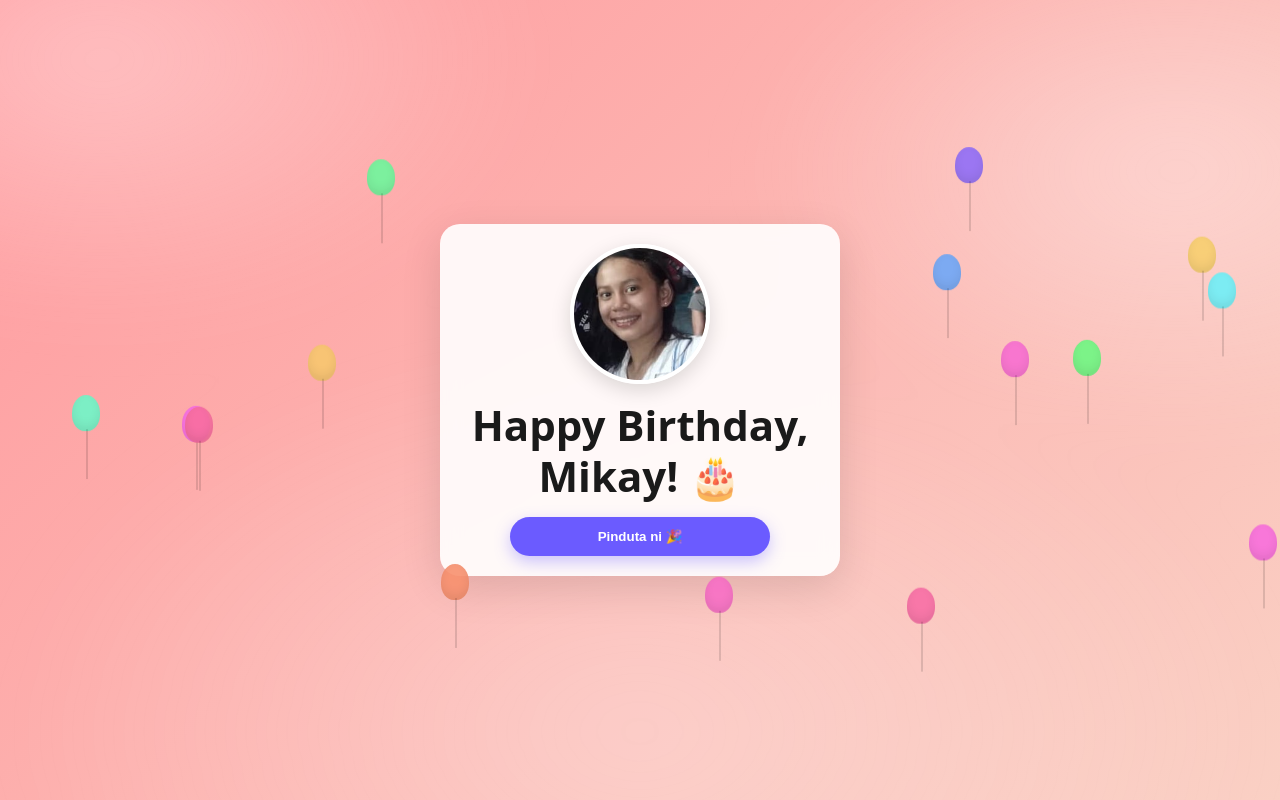
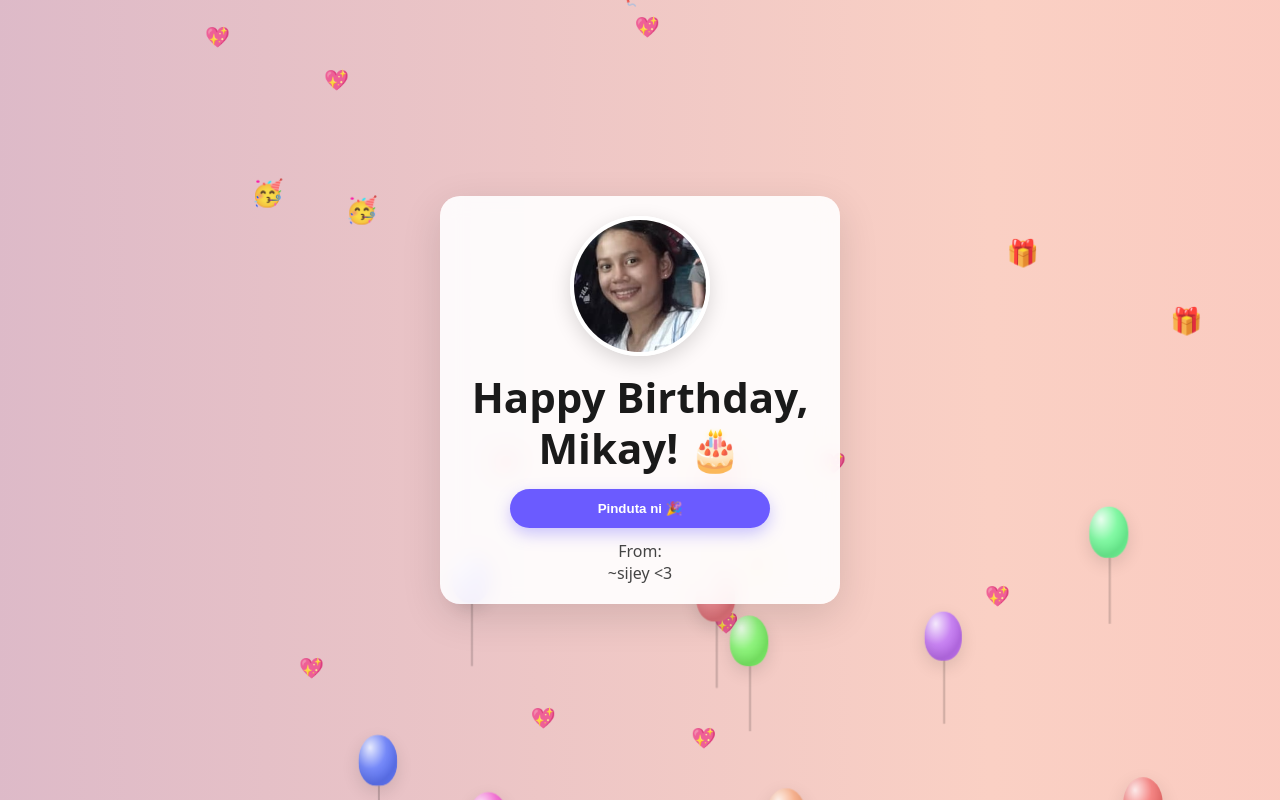
Before and after one commit to m3ruem/birthdaysurp, a plain HTML site: page index.html in a window 1280 px wide. Drawn offline with Linux system fonts and the light colour scheme.

Commit message:
Final na gid

```diff
--- a/index.html
+++ b/index.html
@@ -7,8 +7,6 @@
   <meta name="description" content="A tiny birthday website surprise." />
   <style>
     :root{
-      --bg1:#ff9a9e;
-      --bg2:#fad0c4;
       --accent:#6b5bff;
       --text:#1a1a1a;
       --white:#ffffff;
@@ -18,18 +16,17 @@
     body{
       font-family: ui-sans-serif, system-ui, -apple-system, Segoe UI, Roboto, Helvetica, Arial, "Apple Color Emoji","Segoe UI Emoji";
       color:var(--text);
-      background: linear-gradient(135deg,var(--bg1),var(--bg2));
+      background: linear-gradient(270deg, #ff9a9e, #fad0c4, #a18cd1, #fbc2eb, #f6d365, #96e6a1);
+      background-size: 1200% 1200%;
+      animation: bgShift 20s ease infinite;
       overflow-x:hidden;
     }
-    body::before{
-      content:""; position:fixed; inset:-20%;
-      background: radial-gradient(40% 40% at 20% 20%, rgba(255,255,255,.35), transparent 60%),
-                  radial-gradient(40% 40% at 80% 30%, rgba(255,255,255,.35), transparent 60%),
-                  radial-gradient(60% 60% at 50% 80%, rgba(255,255,255,.25), transparent 60%);
-      filter: blur(40px);
-      z-index:-1; animation: floatBg 20s ease-in-out infinite alternate;
+
+    @keyframes bgShift {
+      0% {background-position:0% 50%}
+      50% {background-position:100% 50%}
+      100% {background-position:0% 50%}
     }
-    @keyframes floatBg{to{transform:translateY(-2rem)}}
 
     .container{
       min-height:100%; display:flex; flex-direction:column; align-items:center; justify-content:center;
@@ -43,6 +40,8 @@
       backdrop-filter: blur(10px);
       border-radius: 20px; box-shadow: 0 12px 40px rgba(0,0,0,.12);
       padding: 20px;
+      position:relative;
+      z-index:2;
     }
 
     .title{
@@ -68,13 +67,73 @@
     button:hover{transform: translateY(-1px)}
     button:active{transform: translateY(1px); opacity:.9}
 
-    .balloon{position:fixed; bottom:-120px; width:28px; height:36px; border-radius:50% 50% 45% 45%;
-      background: rgba(255,255,255,.8); box-shadow: inset 0 -5px 10px rgba(0,0,0,.08);
-      animation: rise linear infinite; z-index:0}
-    .balloon::after{content:""; position:absolute; left:50%; top:34px; width:2px; height:50px; background:rgba(0,0,0,.12)}
-    @keyframes rise{to{transform:translateY(-130vh)}}
+    .from{
+      margin-top: 12px;
+      font-size: 16px;
+      font-weight: 500;
+      color: #444;
+    }
 
-    #confetti{position:fixed; inset:0; pointer-events:none}
+    #confetti{position:fixed; inset:0; pointer-events:none; z-index:1}
+
+    /* Floating hearts */
+    .heart{
+      position: fixed;
+      font-size: 20px;
+      opacity: .9;
+      animation: floatUp linear infinite;
+      z-index:0;
+    }
+    @keyframes floatUp{
+      to{transform: translateY(-120vh)}
+    }
+
+    /* Birthday graphics 🎂🎁🎈 */
+    .bday{
+      position: fixed;
+      font-size: 26px;
+      opacity:.85;
+      animation: driftUp linear infinite;
+      z-index:0;
+    }
+    @keyframes driftUp{
+      to{transform: translateY(-130vh)}
+    }
+
+    /* Realistic balloon shapes */
+    .balloon{
+      position: fixed;
+      bottom: -120px;
+      width: 40px;
+      height: 55px;
+      border-radius: 50% 50% 45% 45%;
+      background: red;
+      animation: rise 14s linear infinite;
+      z-index:0;
+    }
+    .balloon::after{
+      content:"";
+      position:absolute;
+      left:50%;
+      top:55px;
+      width:2px;
+      height:60px;
+      background:rgba(0,0,0,.2);
+    }
+    @keyframes rise {
+      0% {transform:translateY(0) translateX(0)}
+      100% {transform:translateY(-130vh) translateX(var(--dx, 0))}
+    }
+      /* Realistic balloons 🎈 (gradient + string + gentle drift) */
+    .balloon{position:fixed; bottom:-120px; width:38px; height:50px; border-radius:50% 50% 45% 45%;
+      background: radial-gradient(120% 120% at 30% 25%, rgba(255,255,255,.85), rgba(255,255,255,.15) 35%, rgba(0,0,0,.05) 60%, rgba(0,0,0,.0) 70%),
+                  var(--balloon-color, #ffcc66);
+      box-shadow: inset 0 -6px 12px rgba(0,0,0,.08), 0 6px 18px rgba(0,0,0,.12);
+      animation: rise linear infinite, sway 3.6s ease-in-out infinite;
+      z-index:0}
+    .balloon::after{content:""; position:absolute; left:50%; top:50px; width:2px; height:64px; background:rgba(0,0,0,.18)}
+    @keyframes rise{to{transform:translateY(-130vh) translateX(var(--dx, 0))}}
+    @keyframes sway{50%{transform: translateY(var(--y,0)) translateX(calc(var(--dx,0) * .25))}}
   </style>
 </head>
 <body>
@@ -85,23 +144,74 @@
       <h1 class="title">Happy Birthday, Mikay! 🎂</h1>
       <div class="cta">
         <button id="confettiBtn">Pinduta ni 🎉</button>
+        <div class="from">From:<br>~sijey <3</div>
       </div>
     </div>
   </div>
 
   <script>
-    for (let i=0;i<15;i++) addBalloon();
-    function addBalloon(){
+    // Hearts
+    for (let i=0;i<15;i++) addHeart();
+    function addHeart(){
+      const h = document.createElement('div');
+      h.className = 'heart';
+      h.textContent = '💖';
+      h.style.left = Math.random()*100 + 'vw';
+      h.style.top = (80+Math.random()*20) + 'vh';
+      h.style.animationDuration = 6 + Math.random()*8 + 's';
+      h.style.animationDelay = -Math.random()*8 + 's';
+      document.body.appendChild(h);
+    }
+
+    // Birthday graphics 🎂🎁🎈
+    const icons = ['🎂','🎁','🎈','🥳'];
+    for (let i=0;i<10;i++) addBday();
+    function addBday(){
       const b = document.createElement('div');
-      b.className = 'balloon';
-      const left = Math.random()*100; b.style.left = left + 'vw';
-      const hue = Math.floor(Math.random()*360);
-      b.style.background = `hsl(${hue} 90% 70% / .9)`;
-      b.style.animationDuration = 12 + Math.random()*15 + 's';
+      b.className = 'bday';
+      b.textContent = icons[Math.floor(Math.random()*icons.length)];
+      b.style.left = Math.random()*100 + 'vw';
+      b.style.top = (80+Math.random()*20) + 'vh';
+      b.style.animationDuration = 8 + Math.random()*10 + 's';
       b.style.animationDelay = -Math.random()*10 + 's';
       document.body.appendChild(b);
     }
 
+    // Realistic balloons 🎈
+    const colors = ['#FF6B6B','#FFD93D','#6BCB77','#4D96FF','#FF6EC7'];
+    for (let i=0;i<10;i++) addBalloon();
+    function addBalloon(){
+      const b = document.createElement('div');
+      b.className = 'balloon';
+      b.style.left = Math.random()*100 + 'vw';
+      b.style.setProperty('--dx', (Math.random()*40-20)+'px');
+      b.style.background = colors[Math.floor(Math.random()*colors.length)];
+      b.style.animationDuration = (12+Math.random()*8)+'s';
+      b.style.animationDelay = (-Math.random()*8)+'s';
+      document.body.appendChild(b);
+    }
+
+    // Balloons (add 10 colorful balloons)
+    for(let i=0;i<10;i++) addBalloon();
+    function addBalloon(){
+      const b = document.createElement('div');
+      b.className='balloon';
+      const hue = Math.floor(Math.random()*360);
+      const sat = 80 + Math.random()*15;
+      const light = 65 + Math.random()*10;
+      b.style.setProperty('--balloon-color', `hsl(${hue} ${sat}% ${light}%)`);
+      b.style.left = Math.random()*100 + 'vw';
+      b.style.setProperty('--dx', (Math.random()*80-40)+'px');
+      b.style.setProperty('--y', (Math.random()*8-4)+'px');
+      b.style.animationDuration = (14 + Math.random()*12) + 's';
+      b.style.animationDelay = (-Math.random()*12) + 's';
+      // slight size variety
+      const scale = 0.85 + Math.random()*0.5;
+      b.style.transform = `scale(${scale})`;
+      document.body.appendChild(b);
+    }
+
+    // Confetti
     const cvs = document.getElementById('confetti');
     const ctx = cvs.getContext('2d');
     let W,H; const DPR = Math.max(1, Math.min(2, window.devicePixelRatio || 1));
```
